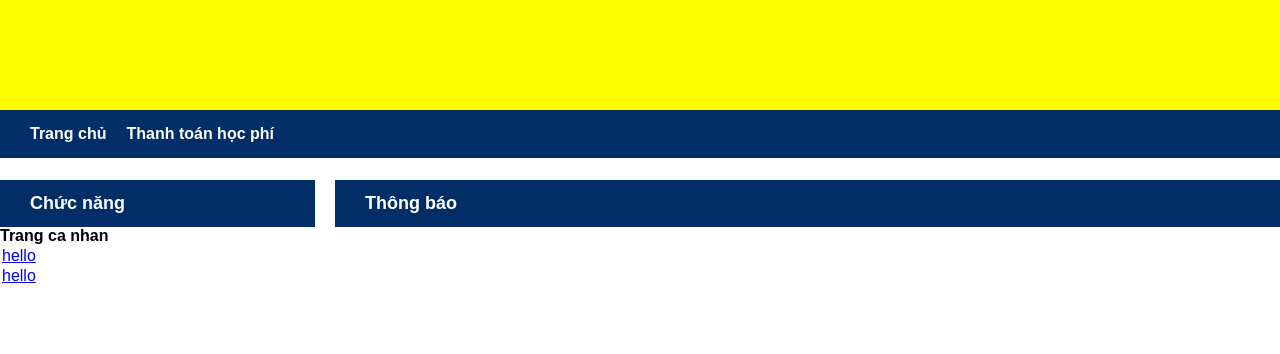
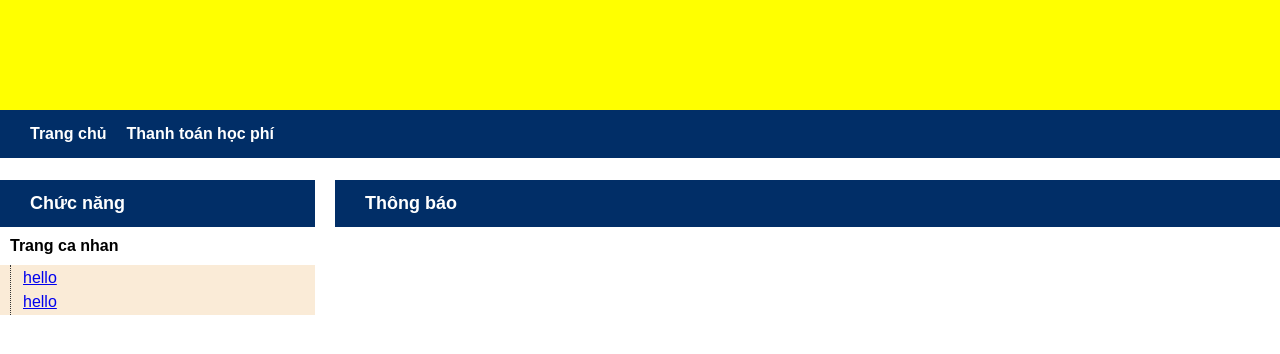
Before and after one commit to Mybui11qwer/Quanlysinhvien, a plain HTML site: page QuanLyHocSinh/User/Index.html in a window 1280 px wide. Shown: the part 40-394 px from the top of the page. Drawn offline with Linux system fonts and the light colour scheme.

Commit message:
update new

```diff
--- a/QuanLyHocSinh/User/Index.css
+++ b/QuanLyHocSinh/User/Index.css
@@ -69,6 +69,22 @@ main {
     color: #FFF;
 }
 
+.private {
+    background-color: antiquewhite;
+}
+
+h4 {
+    padding-top: 10px;
+    padding-left: 10px;
+}
+
+.submenu {
+    height: 50px;
+    margin-top: 10px;
+    margin-left: 10px;
+    padding-left: 10px;
+    border-left: 1px dotted #333;
+}
 .content {
     width: 75%;
     margin-left: 20px;
--- a/QuanLyHocSinh/User/Index.html
+++ b/QuanLyHocSinh/User/Index.html
@@ -24,9 +24,9 @@
     <main>
         <section class="sidebar">
             <h3>Chức năng</h3>
-            <div>
-                <h4>Trang ca nhan</h4>
-                <table class="">
+            <h4>Trang ca nhan</h4>
+            <div class="private">
+                <table class="submenu">
                     <tr>
                         <td><a href="#">hello</a></td>
                     </tr>
```
